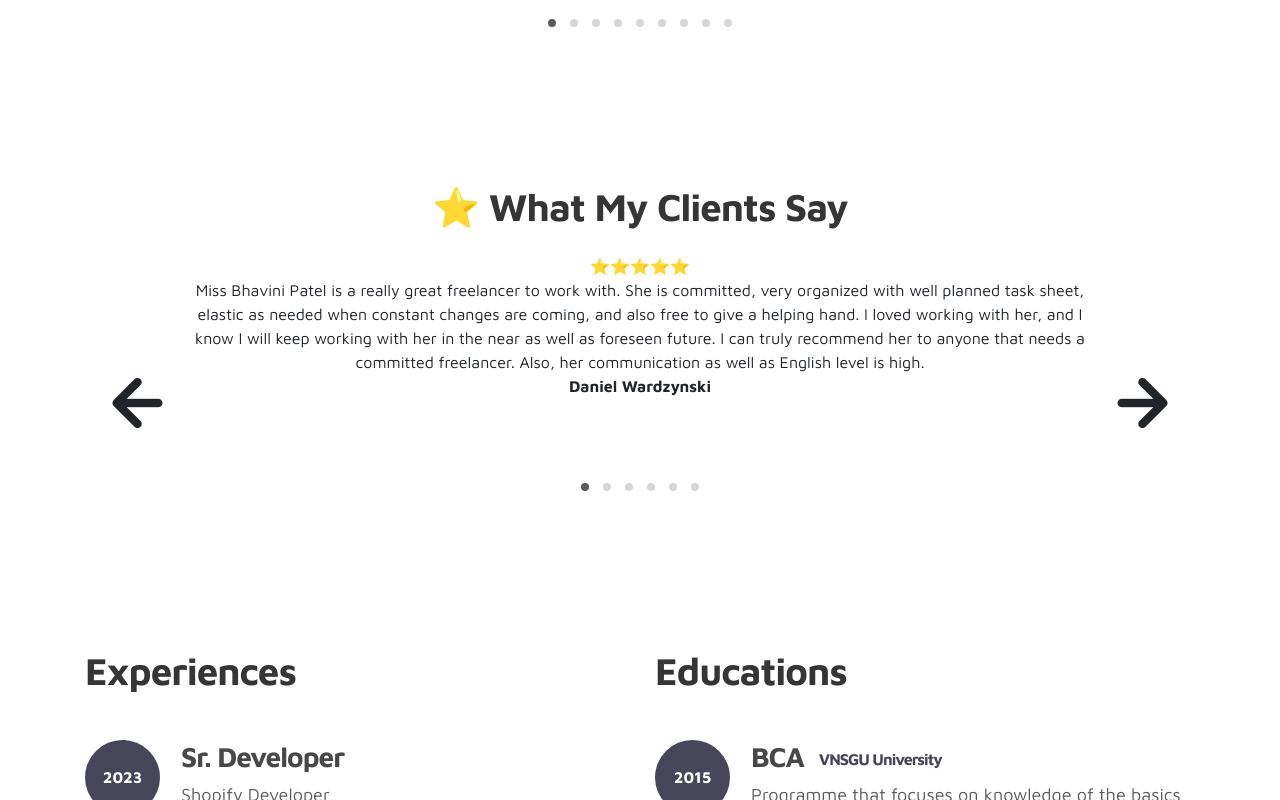
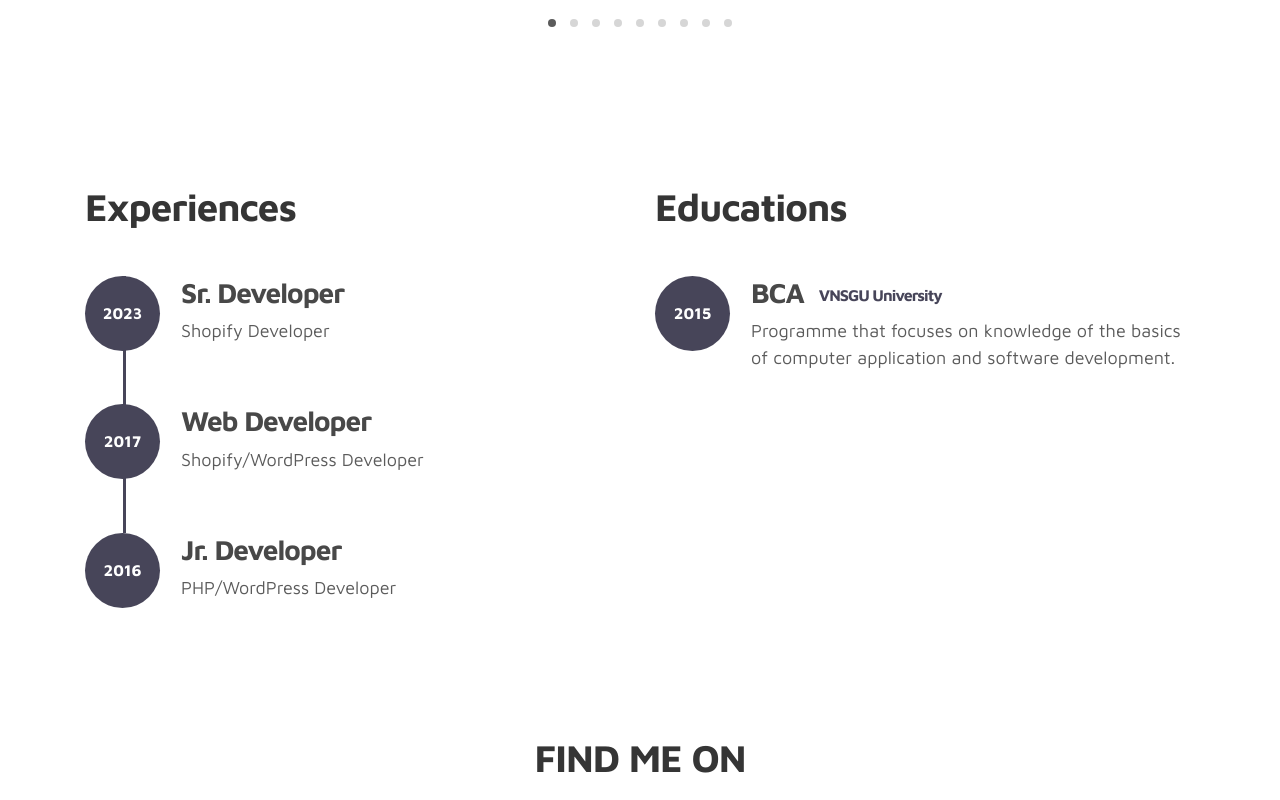
Before and after one commit to bhavini-patel/bhavini, a plain HTML site: page index.html in a window 1280 px wide. Shown: the part 1520-2320 px from the top of the page. Drawn offline with Linux system fonts and the light colour scheme; grey boxes are pictures that could not be loaded.

Commit message:
Update index.html

```diff
--- a/index.html
+++ b/index.html
@@ -183,7 +183,7 @@
     </section>
 
 	<!-- Reviews -->
-	<section class="project py-5" id="project">
+	<section class="project py-5" id="project" style="display:none;">
         <div class="container">
 
                 <div class="row">
```
